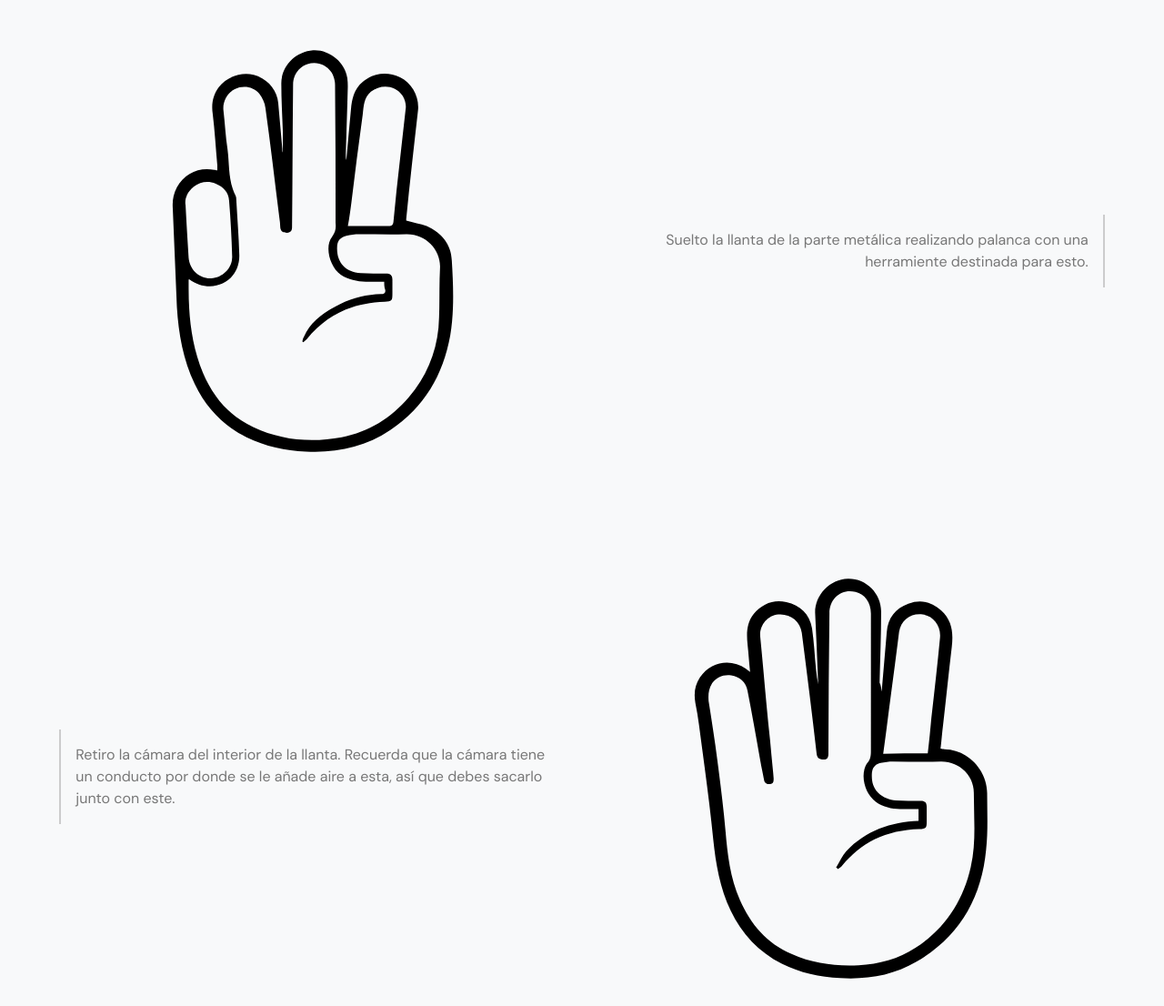
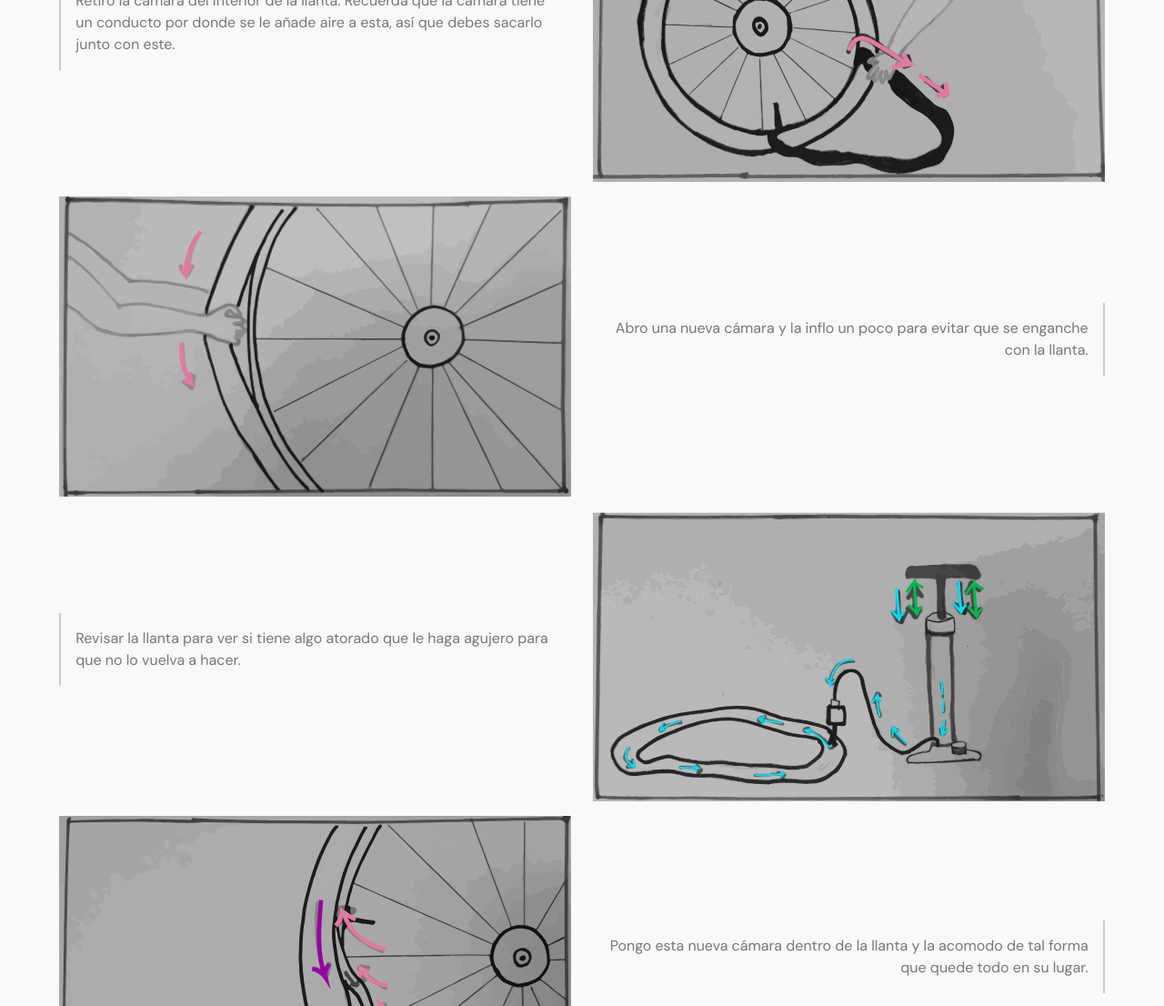
Before and after one commit to AlexandraCharlotte/Clase6-bicicleta, a plain HTML site: page index.html in a window 1280 px wide. Shown: the part 1694-2800 px from the top of the page at 91% size. Drawn offline with nearby package versions, Linux system fonts and the light colour scheme.

Commit message:
Add files via upload

```diff
--- a/index.html
+++ b/index.html
@@ -63,7 +63,7 @@
                     </p>
 
                     <p>
-                        Enseñaremos esto en 6 simples pasos que podrás usar cuando y donde quieras.
+                        Enseñaremos esto en 7 simples pasos que podrás usar cuando y donde quieras.
                     </p>
                 </div>
             </div>
@@ -73,42 +73,50 @@
             <div class="row py-5">
                 <div class="col-11 mx-auto py-3">
                     <figure class="row d-flex align-items-center">
-                        <img src="img/reemplazar-1.svg" class="img-fluid col-12 col-md-6" />
+                        <img src="img/1.svg" class="img-fluid col-12 col-md-6" />
                         <figcaption class="col-12 col-md-6">
-                            <p>Primero desbloas la rueda abriendo la palanca que se ve en la imagen.</p>
+                            <p>Primero desbloqueas la rueda abriendo la palanca que se ve en la imagen.</p>
                         </figcaption>
                     </figure>
 
                     <figure class="row d-flex align-items-center">
-                        <img src="img/reemplazar-2.svg" class="img-fluid col-12 col-md-6 order-md-2" />
+                        <img src="img/2.svg" class="img-fluid col-12 col-md-6 order-md-2" />
                         <figcaption class="col-12 col-md-6 order-md-1">
                             <p>Levantas la bicicleta y retiras la rueda del eje de la bicicleta.</p>
                         </figcaption>
                     </figure>
 
                     <figure class="row d-flex align-items-center">
-                        <img src="img/reemplazar-3.svg" class="img-fluid col-12 col-md-6" />
+                        <img src="img/3.svg" class="img-fluid col-12 col-md-6" />
                         <figcaption class="col-12 col-md-6">
                             <p>Suelto la llanta de la parte metálica realizando palanca con una herramiente destinada para esto.</p>
                         </figcaption>
                     </figure>
 
                     <figure class="row d-flex align-items-center">
-                        <img src="img/reemplazar-4.svg" class="img-fluid col-12 col-md-6 order-md-2" />
+                        <img src="img/4.svg" class="img-fluid col-12 col-md-6 order-md-2" />
                         <figcaption class="col-12 col-md-6 order-md-1">
                             <p>Retiro la cámara del interior de la llanta. Recuerda que la cámara tiene un conducto por donde se le añade aire a esta, así que debes sacarlo junto con este.</p>
                         </figcaption>
                     </figure>
 
                     <figure class="row d-flex align-items-center">
-                        <img src="img/reemplazar-5.svg" class="img-fluid col-12 col-md-6" />
+                        <img src="img/5.svg" class="img-fluid col-12 col-md-6" />
                         <figcaption class="col-12 col-md-6">
                             <p>Abro una nueva cámara y la inflo un poco para evitar que se enganche con la llanta.</p>
                         </figcaption>
                     </figure>
+
                     <figure class="row d-flex align-items-center">
-                        <img src="img/reemplazar-6.svg" class="img-fluid col-12 col-md-6 order-md-2" />
+                        <img src="img/6.svg" class="img-fluid col-12 col-md-6 order-md-2" />
                         <figcaption class="col-12 col-md-6 order-md-1">
+                            <p>Revisar la llanta para ver si tiene algo atorado que le haga agujero para que no lo vuelva a hacer.</p>
+                        </figcaption>
+                    </figure>
+
+                    <figure class="row d-flex align-items-center">
+                        <img src="img/7.svg" class="img-fluid col-12 col-md-6" />
+                        <figcaption class="col-12 col-md-6">
                             <p>Pongo esta nueva cámara dentro de la llanta y la acomodo de tal forma que quede todo en su lugar.</p>
                         </figcaption>
                     </figure>
```
Also changed, not shown: img/1.svg (added), img/2.svg (added), img/3.svg (added), img/4.svg (added), img/5.svg (added), img/6.svg (added), img/7.svg (added).
